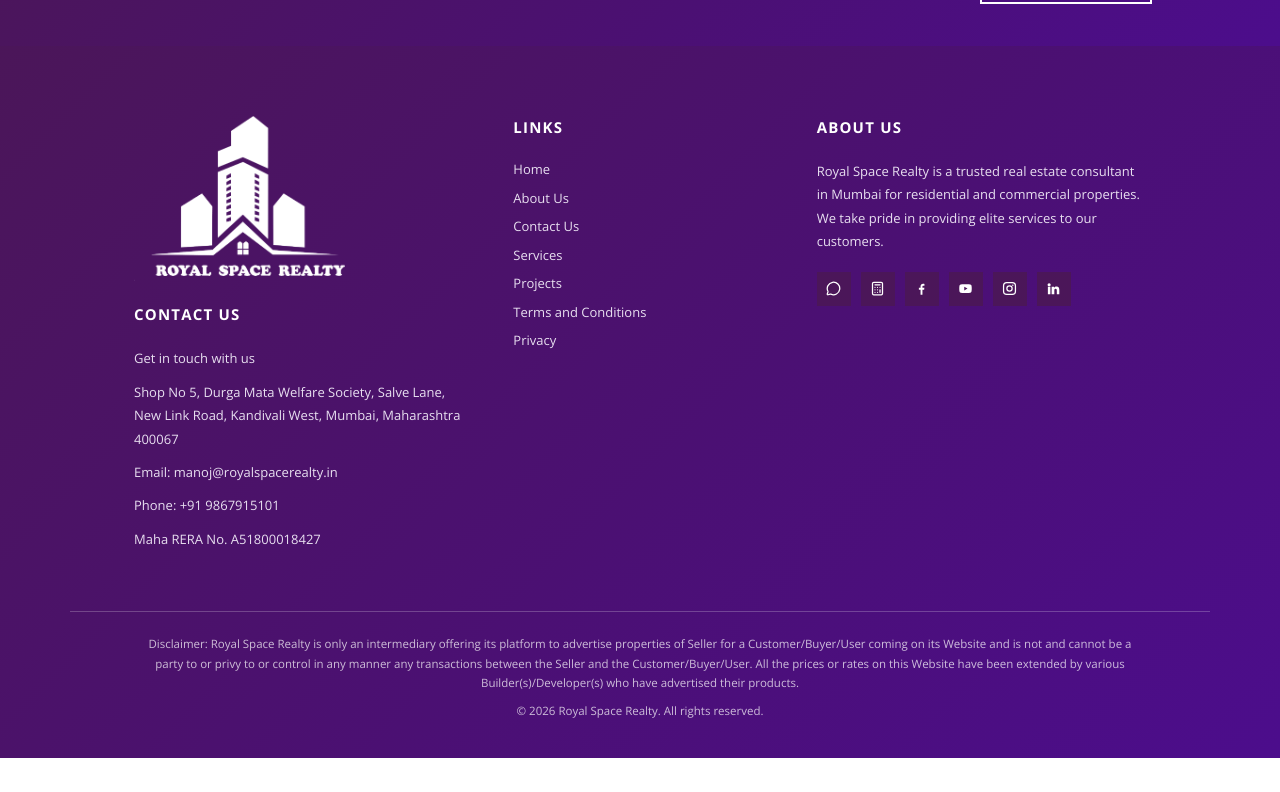
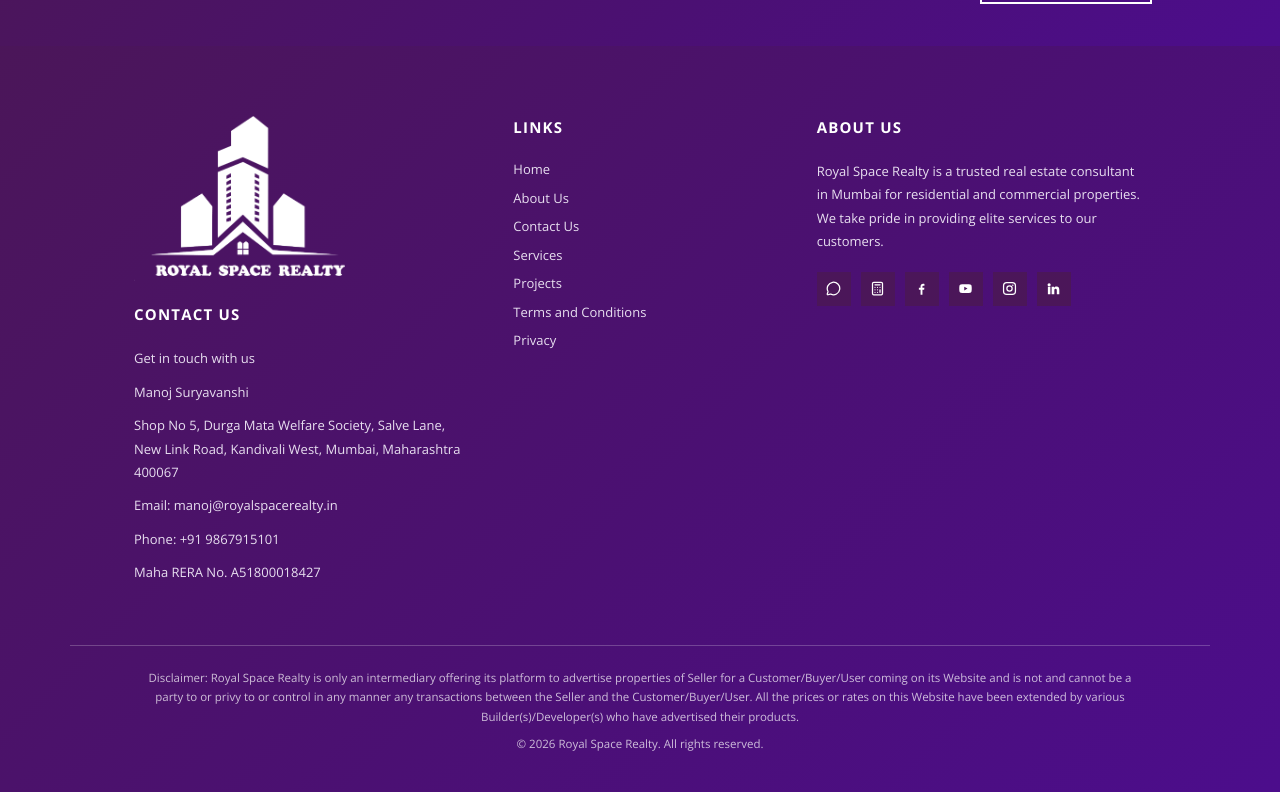
Before and after one commit to QenixLabs/royalspacerealty, a Next.js app: page / in a window 1280 px wide. Shown: the part 3497-4289 px from the top of the page. Before the commit the page ends 4255 px from the top, so only its background shows below. Built offline with nearby package versions, Linux system fonts and the light colour scheme; no server answers; the database is empty.

Commit message:
feat: add Manoj Suryavanshi name to footer contact

```diff
--- a/components/site-footer.tsx
+++ b/components/site-footer.tsx
@@ -24,6 +24,7 @@ export function SiteFooter() {
           />
           <h4>CONTACT US</h4>
           <p>Get in touch with us</p>
+          <p>Manoj Suryavanshi</p>
           <p>
             Shop No 5, Durga Mata Welfare Society, Salve Lane, New Link Road, Kandivali West, Mumbai,
             Maharashtra 400067
```
